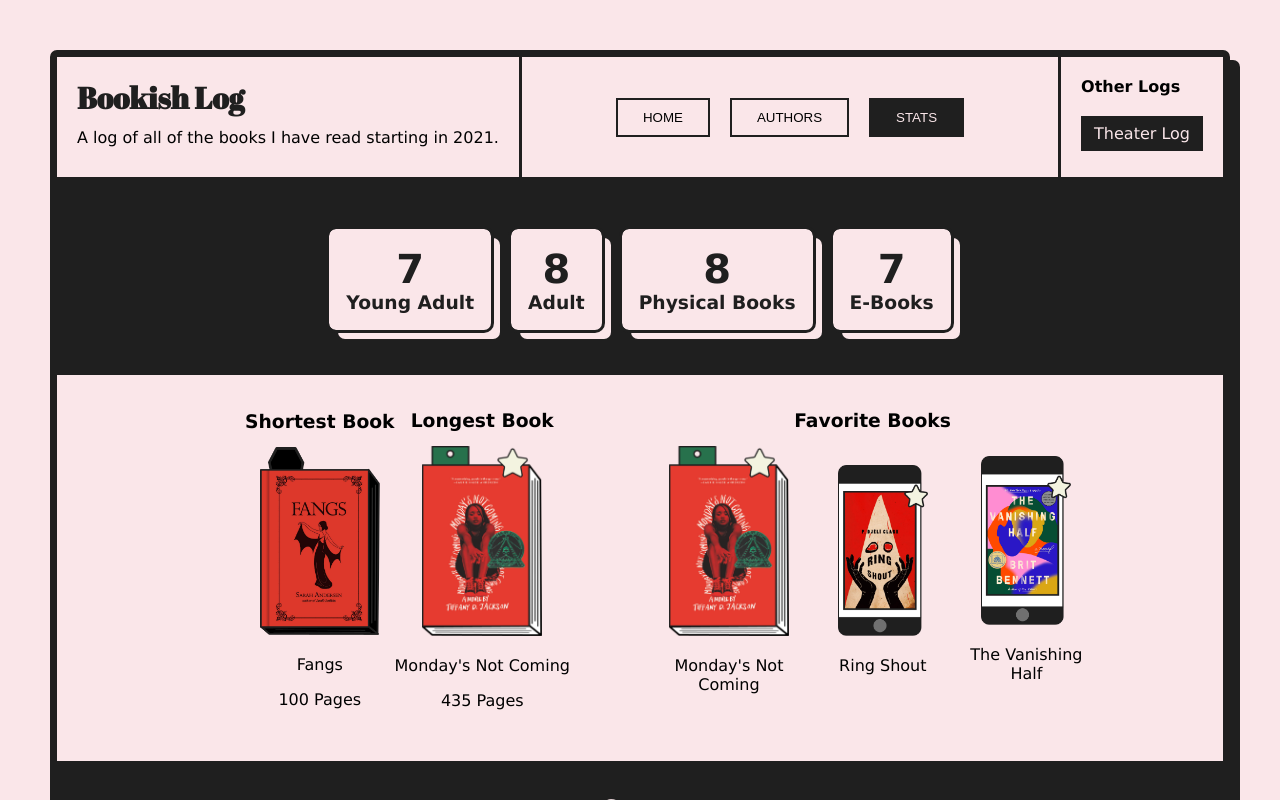
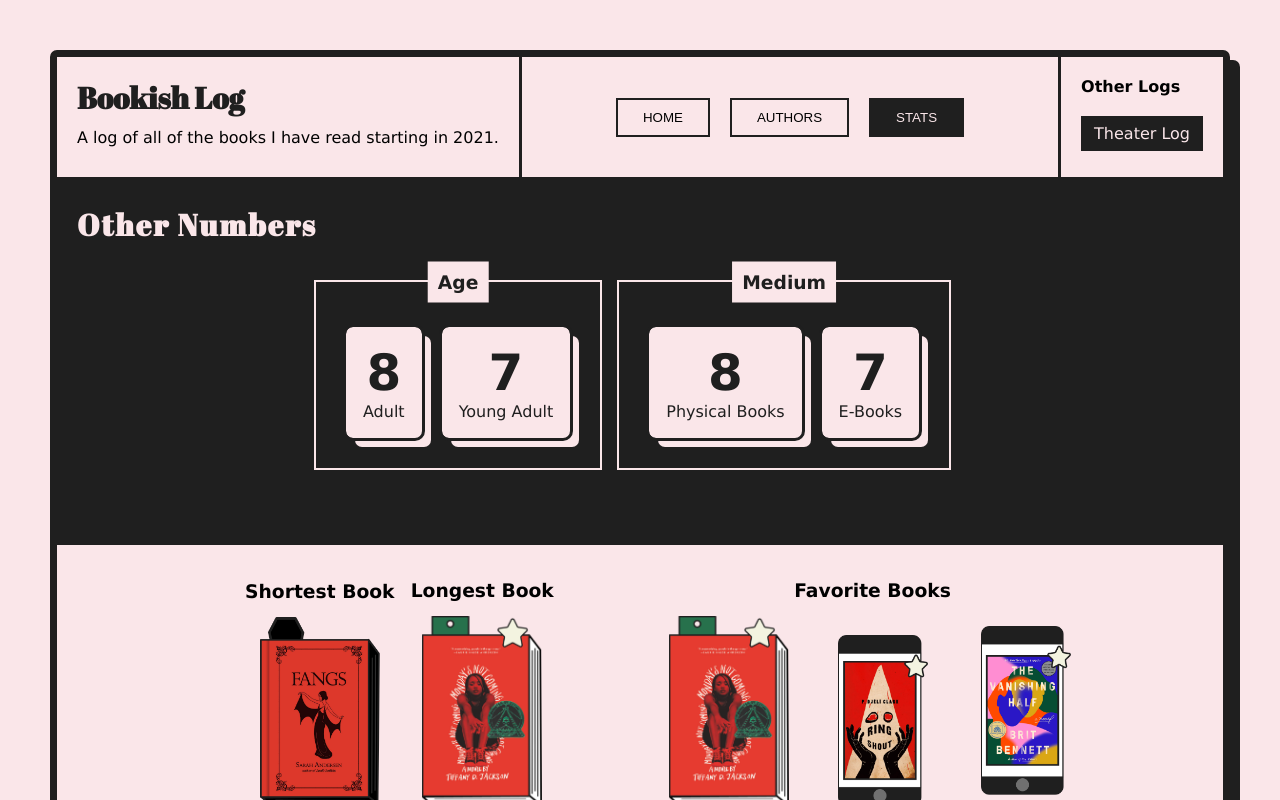
Before and after one commit to brittanyrw/thebookishlog, a Vue app: page /stats in a window 1280 px wide. Shown: the top 800 px of the page. Built offline with nearby package versions, Linux system fonts and the light colour scheme.

Commit message:
Update styling

```diff
--- a/src/components/OverallStatistics.vue
+++ b/src/components/OverallStatistics.vue
@@ -3,22 +3,29 @@
     <div class="stats-list">
       <div class="statistics">
         <section class="numbers">
+          <h2>Other Numbers</h2>
           <div class="age">
+            <div class="stats-wrapper">
+              <h3>Age</h3>
+              <div class="stat">
+                <p class="stat-number">{{ valueCount("age", "Adult") }}</p>
+                <p class="stat-title">Adult</p>
+              </div>
               <div class="stat">
                 <p class="stat-number">{{ valueCount("age", "Young Adult") }}</p>
-              <h3 class="stat-title">Young Adult</h3>
+                <p class="stat-title">Young Adult</p>
               </div>
-            <div class="stat">
-              <p class="stat-number">{{ valueCount("age", "Adult") }}</p>
-              <h3 class="stat-title">Adult</h3>
             </div>
+            <div class="stats-wrapper">
+              <h3>Medium</h3>
               <div class="stat">
                 <p class="stat-number">{{ valueCount("medium", "Physical") }}</p>
-              <h3 class="stat-title">Physical Books</h3>
+                <p class="stat-title">Physical Books</p>
               </div>
               <div class="stat">
                 <p class="stat-number">{{ valueCount("medium", "E-Book") }}</p>
-              <h3 class="stat-title">E-Books</h3>
+                <p class="stat-title">E-Books</p>
+              </div>
             </div>
           </div>
         </section>
@@ -43,9 +50,7 @@
                 :src="
                   require(`@/assets/imgs/${slug(
                     sortByLength()[sortByLength().length - 1].title
-                  )}.png`)
-                "
-              />
+                  )}.png`)"/>
               <p>{{ sortByLength()[sortByLength().length - 1].title }}</p>
               <p>{{ sortByLength()[sortByLength().length - 1].pages }} Pages</p>
             </div>
@@ -56,9 +61,7 @@
                 :class="[{ 'e-book': sortByLength()[0].medium == 'E-Book' }]"
                 :alt="`${sortByLength()[0].title} book cover`"
                 :src="
-                  require(`@/assets/imgs/${slug(sortByLength()[0].title)}.png`)
-                "
-              />
+                  require(`@/assets/imgs/${slug(sortByLength()[0].title)}.png`)"/>
               <p>{{ sortByLength()[0].title }}</p>
               <p>{{ sortByLength()[0].pages }} Pages</p>
             </div>
@@ -86,7 +89,7 @@
         </section>
         <div class="genres">
           <div class="genre-list">
-            <h3>Genres</h3>
+            <h2>Genres</h2>
             <ul>
               <li
                 v-for="(genreAmount, genre) in count(listGenres)"
@@ -102,7 +105,7 @@
         </div>
         <div class="setting">
           <div class="setting-list">
-            <h3>Book Settings</h3>
+            <h2>Book Settings</h2>
             <ul>
               <li
                 v-for="(settingAmount, setting) in count(listSettings)"
@@ -208,12 +211,45 @@ ul {
 }
 
 h2 {
-  text-align: center;
+  padding: 0 20px 20px 20px;
   margin: 0;
 }
 
 h3 {
   margin: 0 0 15px 0;
+}
+
+.numbers {
+  h2 {
+    padding-top: 20px;
+    padding-bottom: 0;
+  }
+  .stats-wrapper {
+    display: flex;
+    padding: 35px 20px 20px 20px;
+    border: 2px solid $pink;
+    position: relative;
+    flex-wrap: wrap;
+    margin-bottom: 40px;
+    align-items: center;
+    flex-grow: 1;
+    justify-content: center;
+    @media screen and (min-width: 992px) {
+      margin-right: 15px;
+      flex-grow: 0;
+    }
+    h3 {
+      position: absolute;
+      background-color: #fae6e9;
+      color: #1f1f1f;
+      padding: 10px;
+      text-align: center;
+      z-index: 1;
+      top: 0;
+      left: 50%;
+      transform: translate(-50%, -50%);
+    }
+  }
 }
 
 .length {
@@ -299,7 +335,7 @@ h3 {
       font-weight: bold;
       margin: 0;
       @media screen and (min-width: 922px) {
-        font-size: 40px;
+        font-size: 50px;
       }
     }
     .stat-title {
--- a/src/components/Statistics/OverallBookStatistics.vue
+++ b/src/components/Statistics/OverallBookStatistics.vue
@@ -78,7 +78,7 @@ export default {
 
 .statistics-container {
   background-color: $black;
-  padding: 20px;
+  padding: 20px 20px 40px 20px;
   h2 {
     color: $pink;
     margin: 0;
```
Lines whose indentation alone changed are shown as unchanged.
